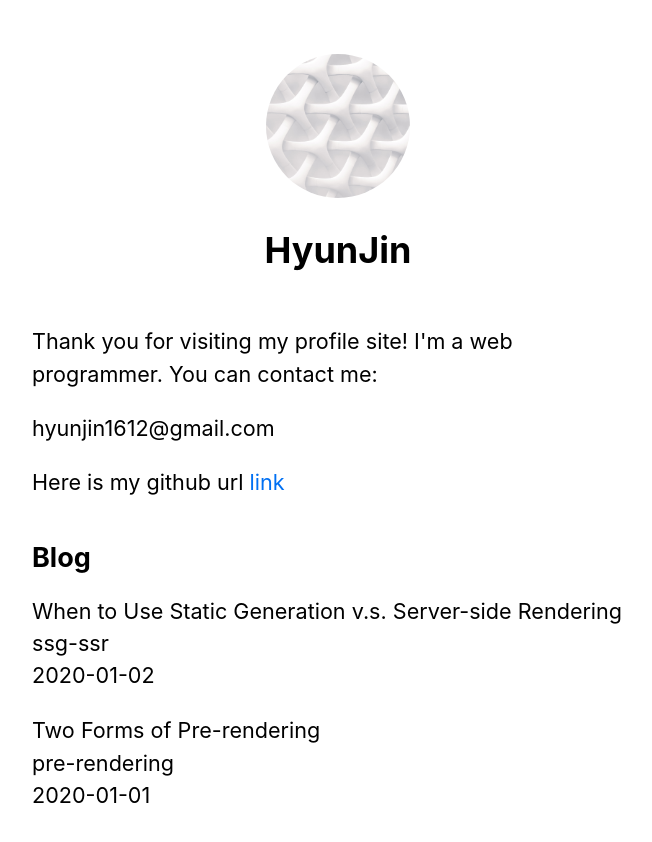
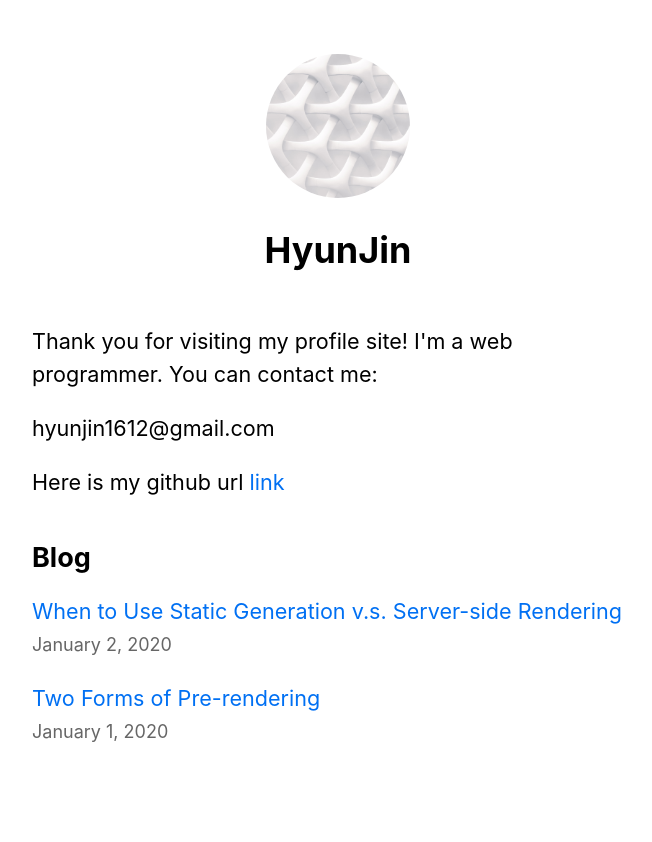
Before and after one commit to kim-hyunjin/nextjs-blog, a Next.js app: page / in a window 1280 px wide. Shown: the top 842 px of the page, without its empty margins (302-954 px from the left). Built offline with nearby package versions, Linux system fonts and the light colour scheme.

Commit message:
index 블로그 목록에 링크 연결

```diff
--- a/pages/index.js
+++ b/pages/index.js
@@ -2,6 +2,8 @@
 import Layout, { siteTitle } from "../components/layout";
 import utilsStyles from "../styles/utils.module.css";
 import { getSortedPostsData } from "../lib/posts";
+import Link from "next/link";
+import Date from "../components/date";
 
 /**
  * By returning allPostsData inside the props object in getStaticProps,
@@ -38,11 +40,13 @@
         <ul className={utilsStyles.list}>
           {allPostsData.map(({ id, date, title }) => (
             <li className={utilsStyles.listItem} key={id}>
-              {title}
+              <Link href={`/posts/${id}`}>
+                <a>{title}</a>
+              </Link>
               <br />
-              {id}
-              <br />
-              {date}
+              <small className={utilsStyles.lightText}>
+                <Date dateString={date} />
+              </small>
             </li>
           ))}
         </ul>
```
